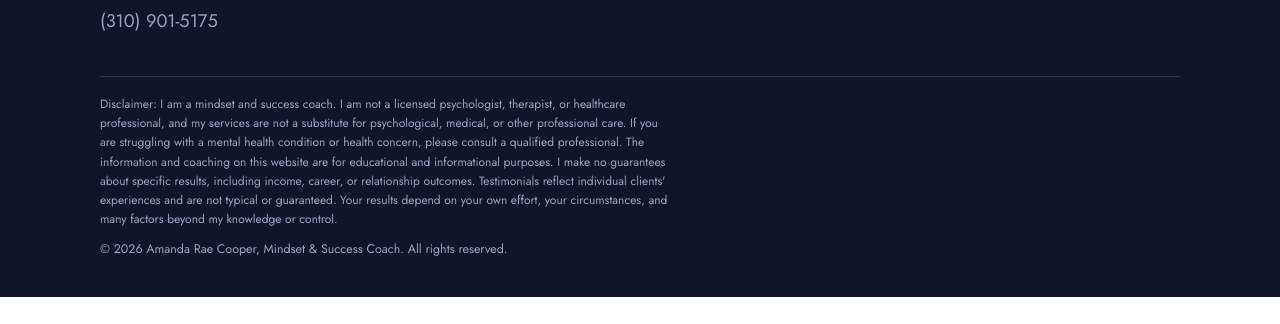
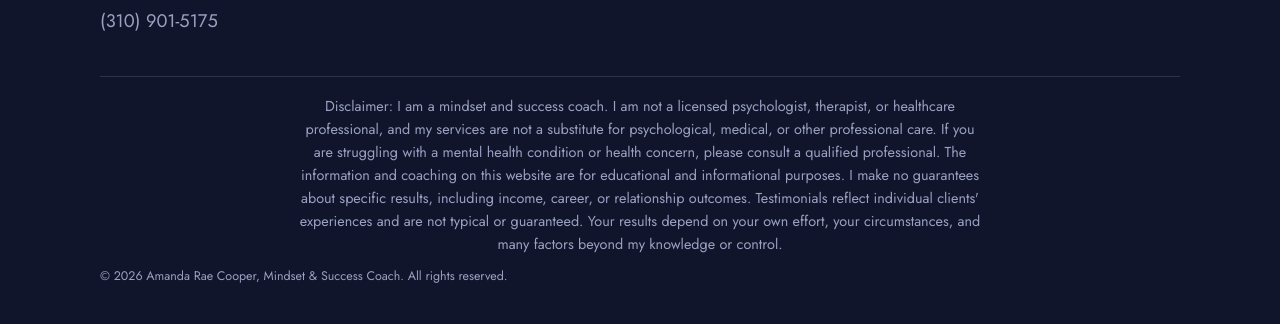
Before and after one commit to tonyblack78/amanda-cooper-website, a plain HTML site: page course.html in a window 1280 px wide. Shown: the part 1184-1508 px from the top of the page. Before the commit the page ends 1481 px from the top, so only its background shows below. Drawn offline with Linux system fonts and the light colour scheme.

Commit message:
Make footer disclaimer larger and centered
Co-Authored-By: Claude Sonnet 5 <noreply@anthropic.com>
Claude-Session: https://claude.ai/code/session_01R1mj4fTyLvRjqf2PeYhLDj

```diff
--- a/course.html
+++ b/course.html
@@ -82,7 +82,7 @@ footer a:hover{color:#6E97F0}
 .mail code{font-family:var(--body);font-size:.95rem;user-select:all}
 .mail button{background:none;border:1px solid rgba(217,221,236,.35);color:#D9DDEC;border-radius:999px;padding:.3em .85em;font:inherit;font-size:.78rem;cursor:pointer}
 .legal{margin-top:40px;padding-top:18px;border-top:1px solid rgba(217,221,236,.15);font-size:.78rem;display:flex;flex-direction:column;gap:10px;color:#9AA1C0}
-.disclaimer{font-size:.75rem;line-height:1.6;color:#9AA1C0;max-width:80ch}
+.disclaimer{font-size:.9rem;line-height:1.6;color:#9AA1C0;max-width:80ch;text-align:center;margin-inline:auto}
 @media (max-width:760px){.foot{grid-template-columns:1fr}}
 .social-row{display:flex;gap:12px;margin-top:4px}
 .social-row a{border:1px solid rgba(217,221,236,.3);border-radius:999px;padding:.4em 1.1em;font-size:.82rem}
```
Also changed, not shown: index.html (+1 -1 lines), men-group.html (+1 -1 lines), testimonials.html (+1 -1 lines), women-group.html (+1 -1 lines).
